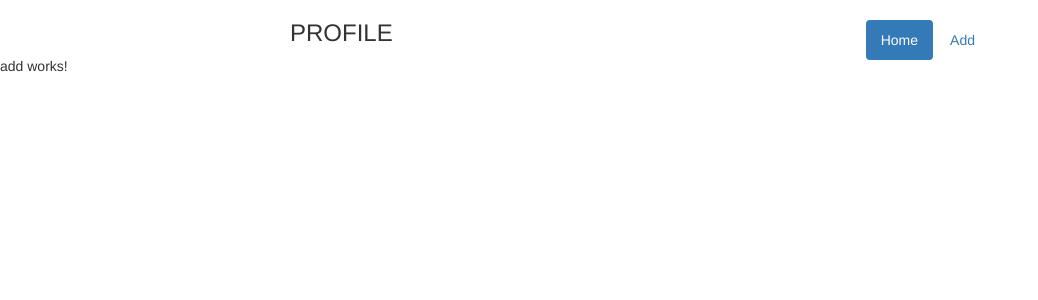
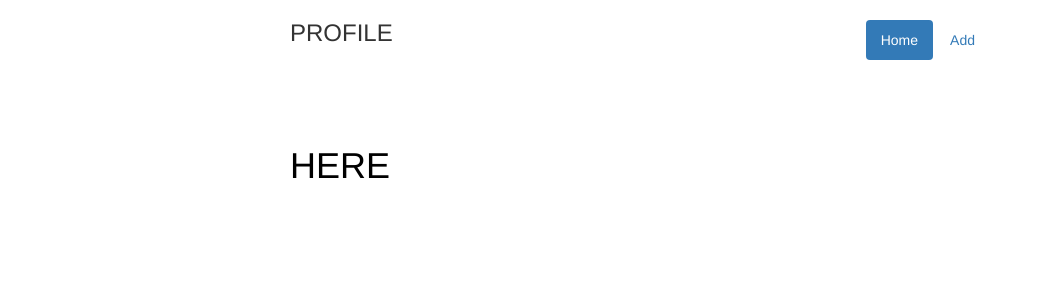
Before and after one commit to emad22/PROFILE, an Angular app: page /add in a window 1280 px wide. Shown: the top 300 px of the page, without its empty margins (0-1038 px from the left). Built offline with nearby package versions, Linux system fonts and the light colour scheme.

Commit message:
Update Home Page

```diff
--- a/src/app/add/add.component.html
+++ b/src/app/add/add.component.html
@@ -1,3 +1,5 @@
-<p>
-  add works!
-</p>
+<div class="home">
+  <div class="container-narrow">
+    <h1>HERE</h1>
+  </div>
+</div>
--- a/src/app/home/home.component.css
+++ b/src/app/home/home.component.css
@@ -2,3 +2,7 @@
   margin-top: 100px;
   color: black
 }
+.container-narrow {
+  margin: 0 auto;
+  max-width: 700px;
+}
--- a/src/app/home/home.component.html
+++ b/src/app/home/home.component.html
@@ -1,8 +1,10 @@
 <div class="home">
   <div class="container-narrow">
       <div class="panel panel-success">
-        <div class="panel-heading">Panel with panel-success class</div>
-        <div class="panel-body">Panel Content</div>
+        <div class="panel-heading">
+          <div class="col-md-8"></div>
+          <div class="col-md-4"></div>
+        </div>
       </div>
   </div>
 </div>
--- a/src/app/navbar/navbar.component.html
+++ b/src/app/navbar/navbar.component.html
@@ -1,8 +1,8 @@
 <div class="container-narrow">
   <div class="masthead">
     <ul class="nav nav-pills pull-right">
-      <li  (click)="[SetActive('MenuHome')]" class="active"><a [routerLink]="['/home']">Home</a></li>
-      <li  (click)="[SetActive('MenuAdd')]"><a [routerLink]="['add']">Add</a></li>
+      <li  (click)="[SetActive()]" class="active"><a [routerLink]="['/home']">Home</a></li>
+      <li  (click)="[SetActive()]"><a [routerLink]="['add']">Add</a></li>
     </ul>
     <h3 class="muted">PROFILE</h3>
   </div>
--- a/src/app/navbar/navbar.component.ts
+++ b/src/app/navbar/navbar.component.ts
@@ -12,7 +12,7 @@ export class NavbarComponent implements OnInit {
   ngOnInit() {
   }
 
-  SetActive(Menu){
+  SetActive(){
     $('li').removeClass('active');
     $('li').click(function(){
       $(this).addClass('active')
--- a/src/styles.css
+++ b/src/styles.css
@@ -1,2 +1,12 @@
+/* Custome CSS */
+.home{
+  margin-top: 100px;
+  color: black
+}
+.container-narrow {
+  margin: 0 auto;
+  max-width: 700px;
+}
+
 /* You can add global styles to this file, and also import other style files */
 @import "~bootstrap/dist/css/bootstrap.css"
```
